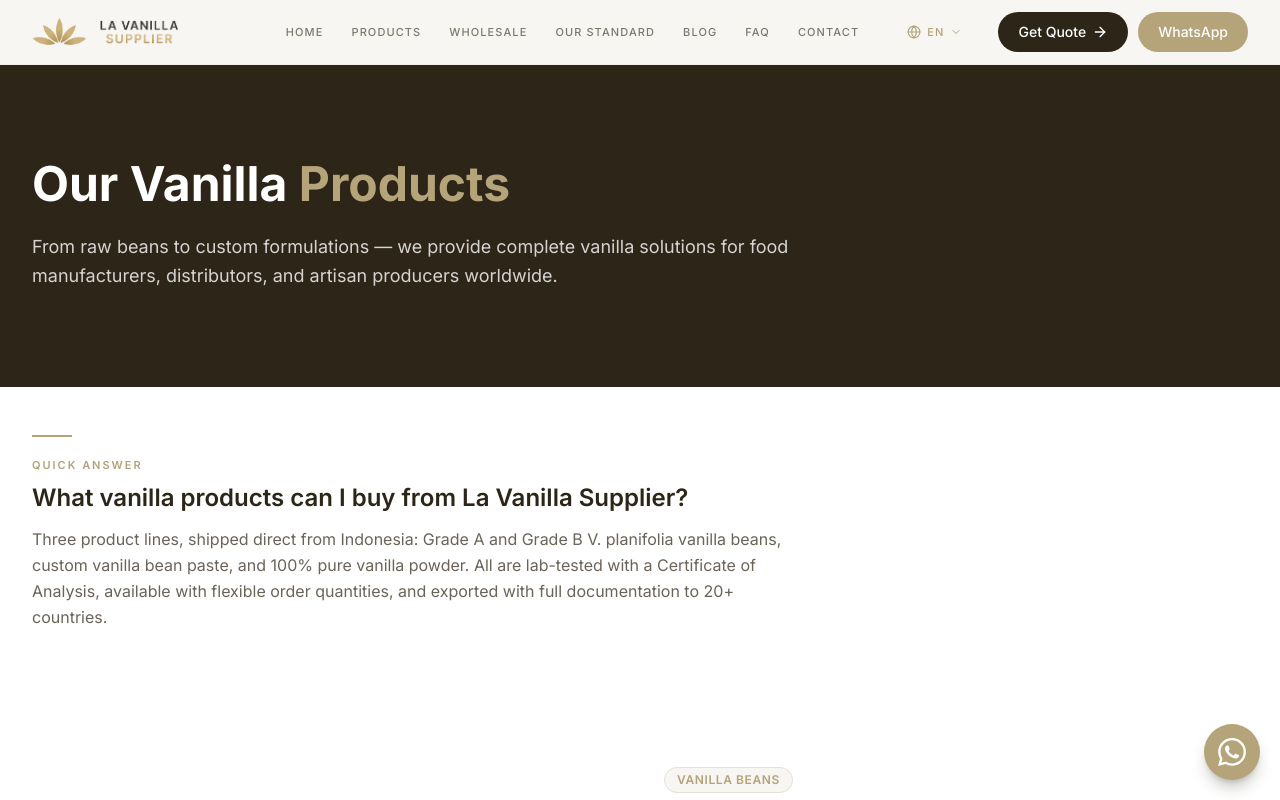
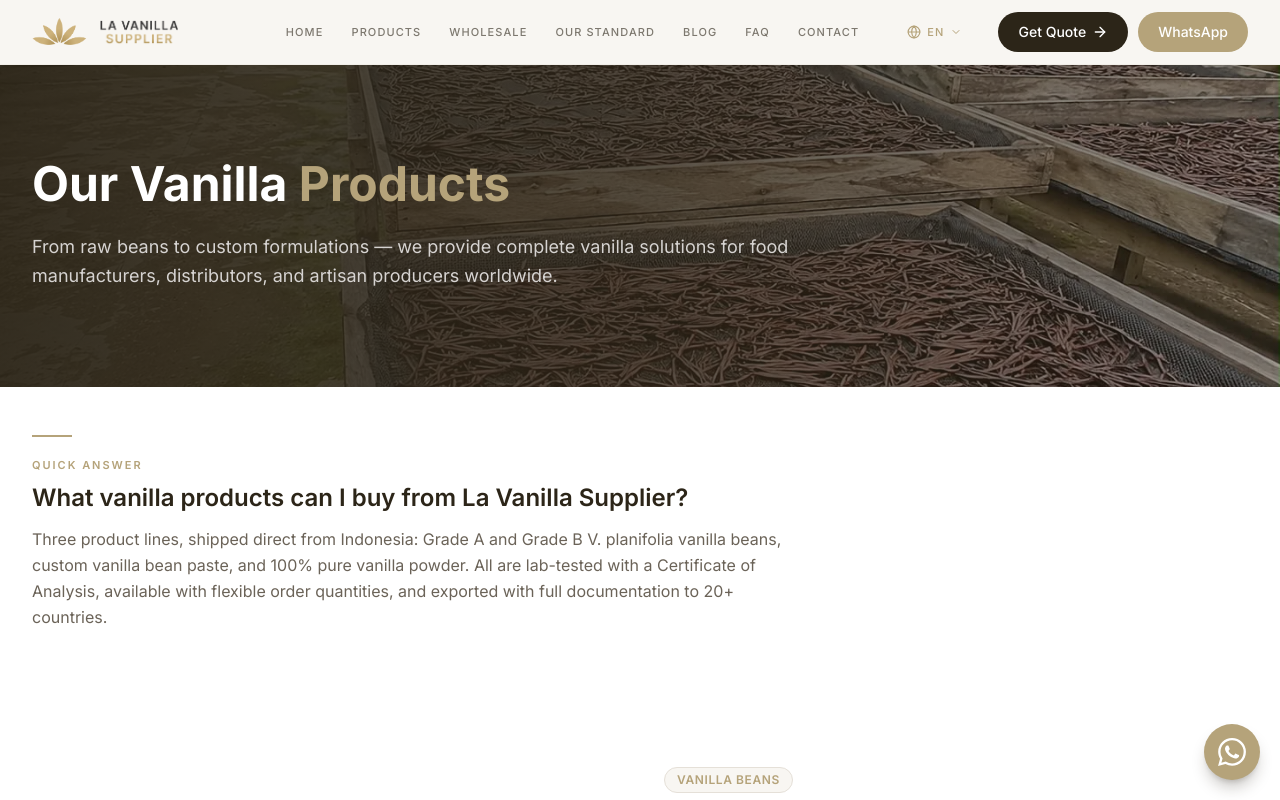
Before and after one commit to irfanmulachela-glitch/vanilla, a Next.js app: page /products in a window 1280 px wide. Shown: the top 800 px of the page. Built offline with nearby package versions, Linux system fonts and the light colour scheme.

Commit message:
feat: photo background hero on /products (drying racks + charcoal gradient)

```diff
--- a/src/app/products/page.tsx
+++ b/src/app/products/page.tsx
@@ -58,8 +58,18 @@ export default function ProductsPage() {
   return (
     <>
       {/* Hero */}
-      <section className="bg-[#2C2518] text-white py-16 lg:py-24">
-        <div className="max-w-7xl mx-auto px-4 sm:px-6 lg:px-8">
+      <section className="relative bg-[#2C2518] text-white py-16 lg:py-24 overflow-hidden">
+        <div className="absolute inset-0">
+          <Image
+            src="/la-vanilla-standard-hero.webp"
+            alt="Indonesian vanilla beans drying on traditional curing racks"
+            fill
+            className="object-cover object-[50%_55%]"
+            priority
+          />
+          <div className="absolute inset-0 bg-gradient-to-r from-[#2C2518]/95 via-[#2C2518]/80 to-[#2C2518]/45" />
+        </div>
+        <div className="max-w-7xl mx-auto px-4 sm:px-6 lg:px-8 relative">
           <div className="max-w-3xl">
             <h1 className="text-4xl lg:text-5xl font-bold mb-6">
               Our Vanilla <span className="text-[#B5A37A]">Products</span>
```
